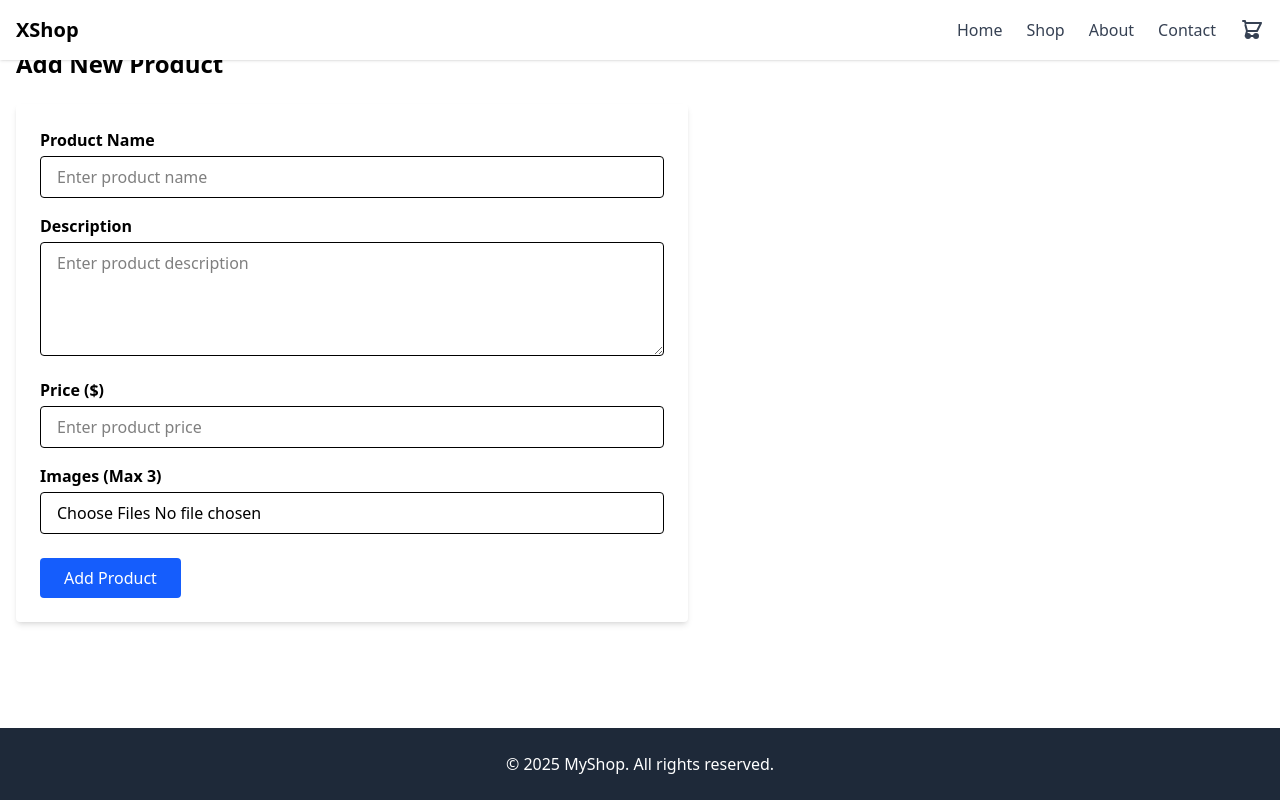
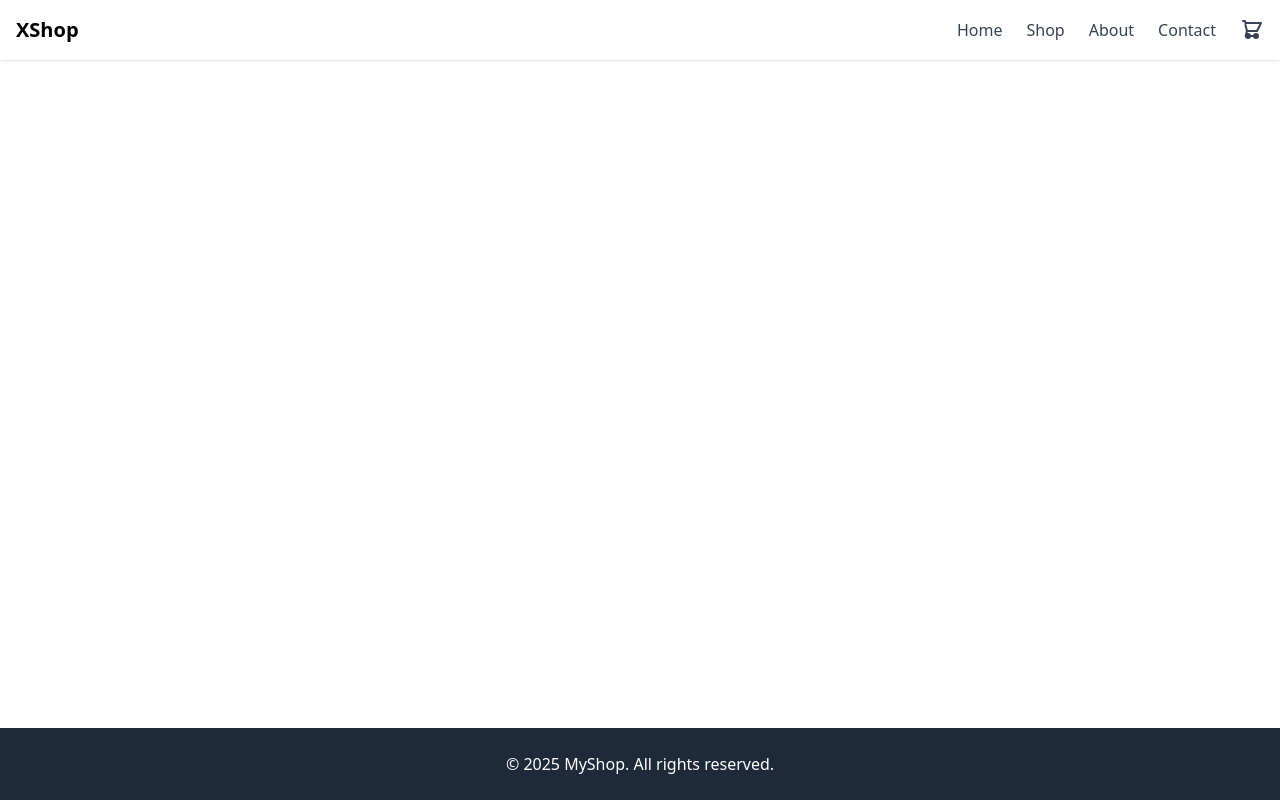
Before and after one commit to yasaman-khosravi-fard/Xshop-frontend, a Nuxt app: page /auth/admin/product in a window 1280 px wide. Built offline with nearby package versions, Linux system fonts and the light colour scheme.

Commit message:
implementing admin pages.

```diff
--- a/pages/auth/admin/dashboard.vue
+++ b/pages/auth/admin/dashboard.vue
@@ -1,3 +1,49 @@
 <template>
+  <div class="p-6">
+    <h1 class="text-3xl font-bold mb-6">Admin Dashboard</h1>
 
+    <!-- Overview Cards -->
+    <div class="grid grid-cols-1 md:grid-cols-2 gap-6 mb-8">
+      <div class="bg-white p-6 rounded shadow text-center">
+        <h2 class="text-lg text-gray-600 mb-2">Total Products</h2>
+        <p class="text-2xl font-bold text-blue-600">{{ totalProducts }}</p>
+      </div>
+      <!-- <div class="bg-white p-6 rounded shadow text-center">
+        <h2 class="text-lg text-gray-600 mb-2">Sold Out</h2>
+        <p class="text-2xl font-bold text-red-500">{{ soldOutProducts }}</p>
+      </div> -->
+      <div class="bg-white p-6 rounded shadow text-center">
+        <h2 class="text-lg text-gray-600 mb-2">Transactions</h2>
+        <p class="text-2xl font-bold text-green-600">{{ totalTransactions }}</p>
+      </div>
+    </div>
+
+    <!-- Navigation Buttons -->
+    <div class="grid grid-cols-1 md:grid-cols-2 lg:grid-cols-3 gap-6">
+      <NuxtLink to="all_products" class="bg-blue-600 text-white p-3 rounded shadow hover:bg-blue-700 text-center">
+        View All Products
+      </NuxtLink>
+      <NuxtLink to="transactions" class="bg-green-600 text-white p-3 rounded shadow hover:bg-green-700 text-center">
+        View Transactions
+      </NuxtLink>
+      <NuxtLink to="add_product" class="bg-indigo-600 text-white p-3 rounded shadow hover:bg-indigo-700 text-center">
+        Add New Product
+      </NuxtLink>
+    </div>
+  </div>
 </template>
+
+<script setup>
+import { ref, onMounted } from 'vue'
+
+const totalProducts = ref(0)
+const soldOutProducts = ref(0)
+const totalTransactions = ref(0)
+
+onMounted(async () => {
+  //I should Replace these with actual API calls
+  totalProducts.value = 27
+  soldOutProducts.value = 5
+  totalTransactions.value = 134
+})
+</script>
--- a/pages/auth/admin/product.vue
+++ /dev/null
@@ -1,102 +0,0 @@
-<template>
-  <div class="container mx-auto px-4 py-12">
-    <h1 class="text-2xl font-bold mb-6">Add New Product</h1>
-
-    <form @submit.prevent="submitProduct" class="bg-white shadow-md rounded p-6 max-w-2xl space-y-4">
-      <!-- Product Fields -->
-      <div>
-        <label class="block font-semibold mb-1">Product Name</label>
-        <input v-model="productName" type="text" placeholder="Enter product name"
-               class="w-full border px-4 py-2 rounded" />
-      </div>
-
-      <div>
-        <label class="block font-semibold mb-1">Description</label>
-        <textarea v-model="description" rows="4" placeholder="Enter product description"
-                  class="w-full border px-4 py-2 rounded"></textarea>
-      </div>
-
-      <div>
-        <label class="block font-semibold mb-1">Price ($)</label>
-        <input v-model="price" type="number" placeholder="Enter product price"
-               class="w-full border px-4 py-2 rounded" />
-      </div>
-
-      <!-- Images -->
-      <div>
-        <label class="block font-semibold mb-1">Images (Max 3)</label>
-        <input type="file" accept="image/*" multiple @change="handleFilesChange"
-               class="w-full border px-4 py-2 rounded bg-white" />
-
-        <p v-if="imageError" class="text-red-500 text-sm mt-1">{{ imageError }}</p>
-
-        <div class="mt-2 flex flex-wrap gap-2">
-          <div v-for="(img, index) in previewImages" :key="index" class="w-20 h-20 border rounded overflow-hidden">
-            <img :src="img" class="object-cover w-full h-full" />
-          </div>
-        </div>
-      </div>
-
-      <!-- Submit Button -->
-      <button type="submit" class="bg-blue-600 text-white px-6 py-2 rounded hover:bg-blue-700">
-        Add Product
-      </button>
-    </form>
-  </div>
-</template>
-
-<script setup>
-import { ref } from 'vue'
-    const { public : { apiBase } } = useRuntimeConfig();
-
-const productName = ref('')
-const description = ref('')
-const price = ref('')
-const images = ref([])
-const previewImages = ref([])
-const imageError = ref('')
-
-const handleFilesChange = (event) => {
-  const selected = Array.from(event.target.files)
-
-  if (selected.length > 3) {
-    imageError.value = 'You can select up to 3 images only.'
-    images.value = []
-    previewImages.value = []
-    return
-  }
-
-  imageError.value = ''
-  images.value = selected
-  previewImages.value = selected.map(file => URL.createObjectURL(file))
-}
-
-const submitProduct = async () => {
-  const formData = new FormData()
-  formData.append('title', productName.value)
-  formData.append('description', description.value)
-  formData.append('price', price.value)
-
-  images.value.forEach((file) => {
-    formData.append('images[]', file)
-  })
-
-  try {
-    await $fetch(`${apiBase}/api/add-product`, {
-      method: 'POST',
-      body: formData
-    })
-
-    alert('Product added successfully!')
-    // Reset form
-    productName.value = ''
-    description.value = ''
-    price.value = ''
-    images.value = []
-    previewImages.value = []
-  } catch (error) {
-    console.error(error)
-    alert('Failed to add product.')
-  }
-}
-</script>
```
